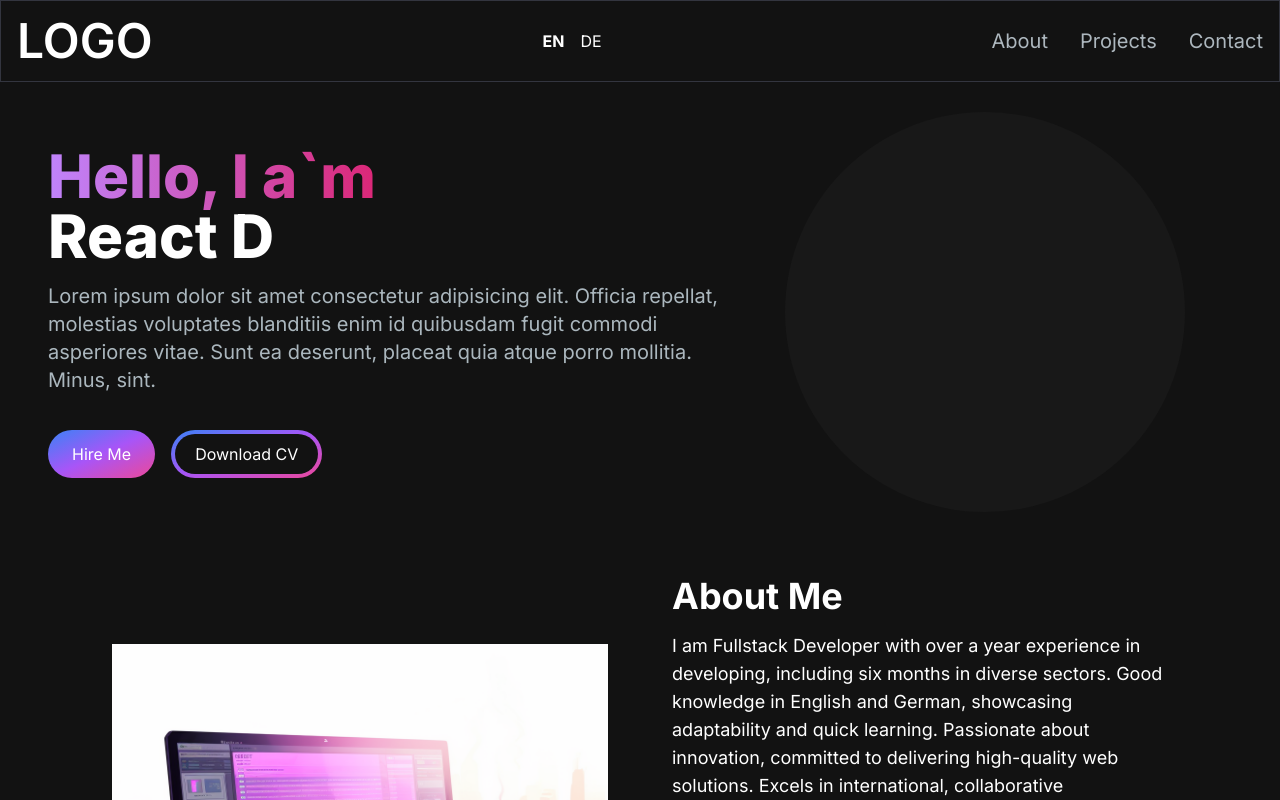
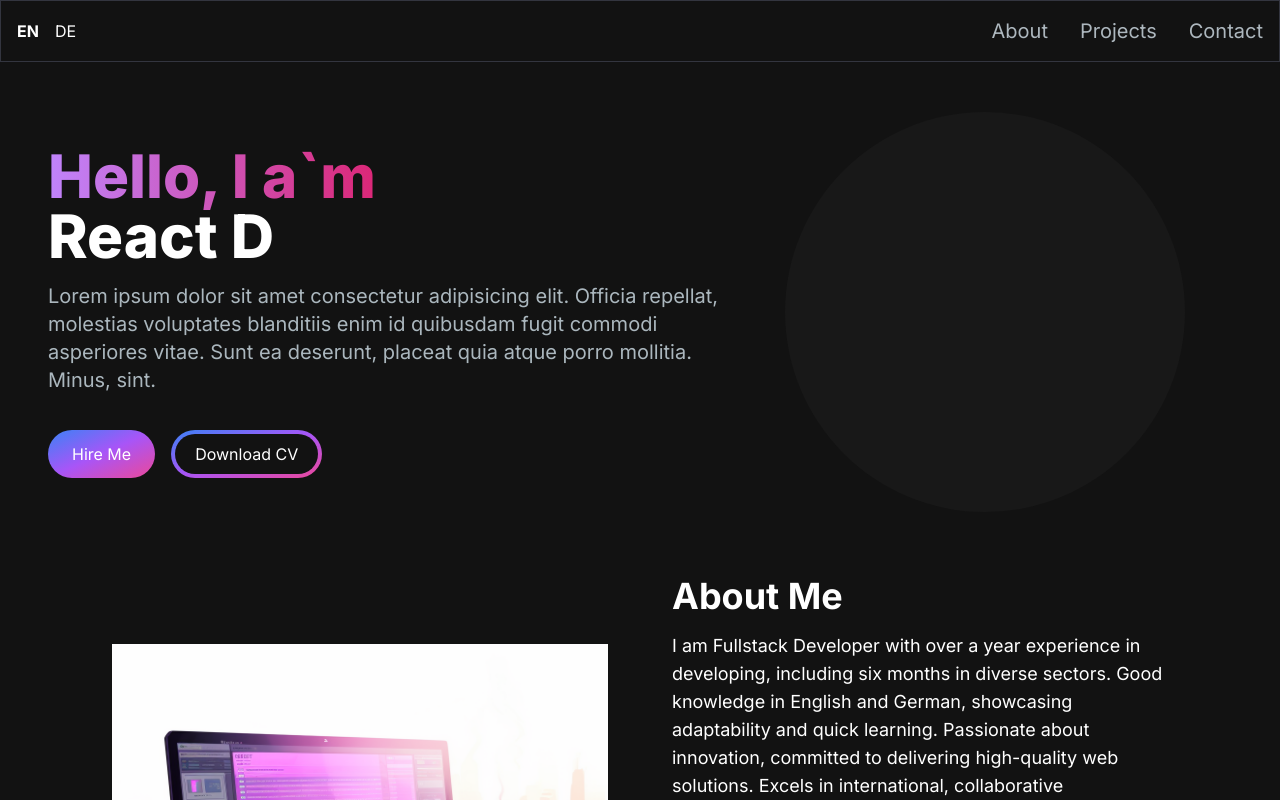
Before and after one commit to Arag0rn/My-Portfolio, a Next.js app: page /en in a window 1280 px wide. Shown: the top 800 px of the page. Built offline with nearby package versions, Linux system fonts and the light colour scheme.

Commit message:
fix logo

```diff
--- a/src/app/components/NavBar.jsx
+++ b/src/app/components/NavBar.jsx
@@ -47,12 +47,7 @@ const navLinks = [
     return (
       <nav className="fixed mx-auto border border-[#33353F] top-0 left-0 right-0 z-10 bg-[#121212] bg-opacity-100">
         <div className="flex container lg:py-4 flex-wrap items-center justify-between mx-auto px-4 py-2">
-          <Link
-            href={"/"}
-            className="text-2xl md:text-5xl text-white font-semibold"
-          >
-            LOGO
-          </Link>
+
 
           <LanguageSwitcher locale={locale} pathname={currentPathname} />
           <div className="mobile-menu block md:hidden">
--- a/src/app/components/ProjectsSection.jsx
+++ b/src/app/components/ProjectsSection.jsx
@@ -90,7 +90,7 @@ const ProjectsSection = () => {
       <h2 className="text-center text-4xl font-bold text-white mt-4 mb-8 md:mb-12">
         My Projects
       </h2>
-      <div className="text-white flex flex-row justify-center items-center gap-2 py-6">
+      <div className="text-white flex flex-row flex-wrap justify-center items-center gap-2 py-6">
         <ProjectTag
           onClick={handleTagChange}
           name="All"
```
